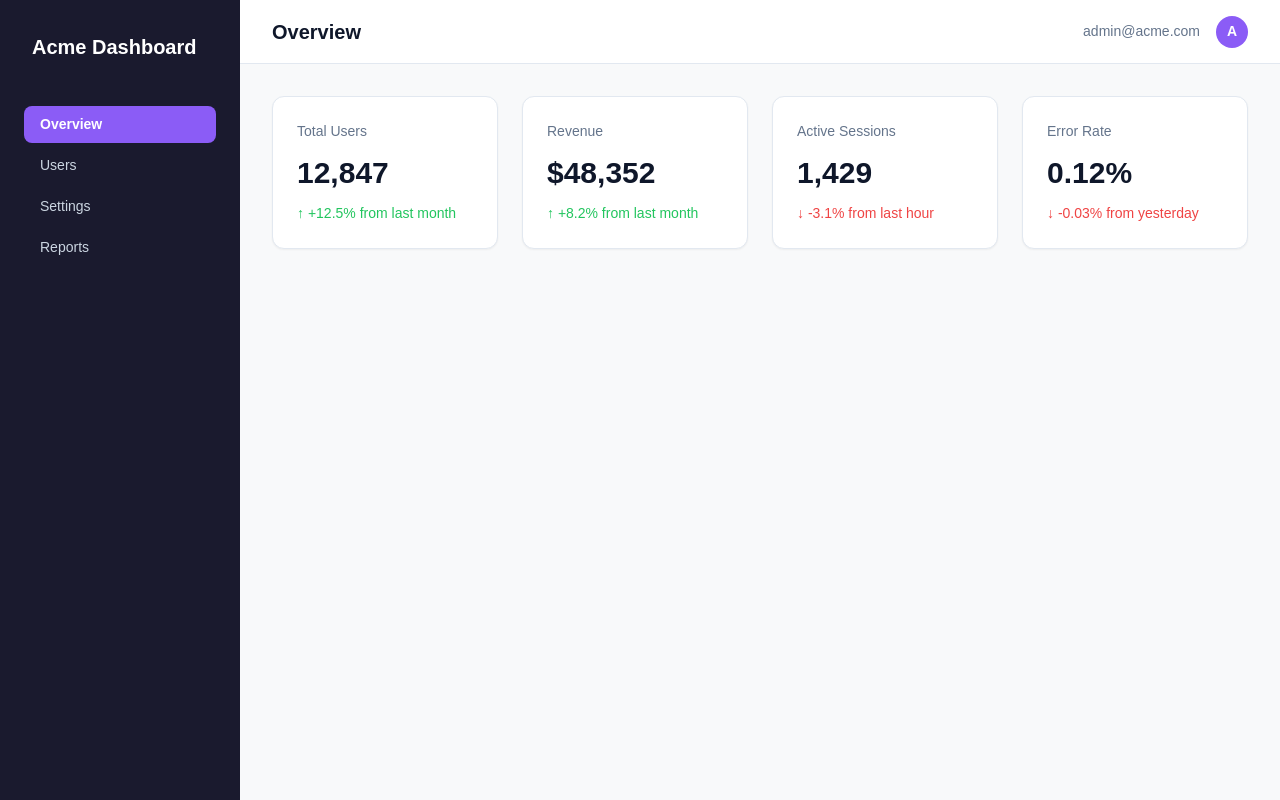
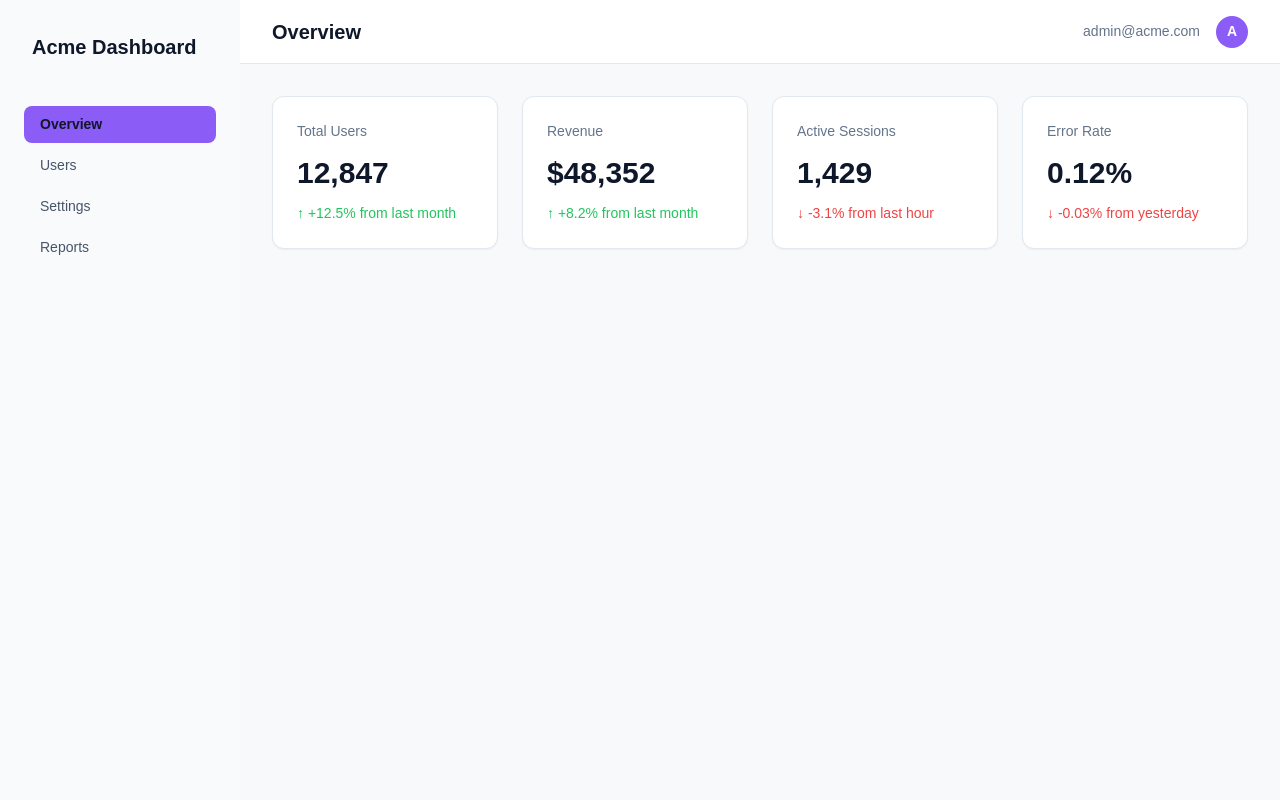
Before and after one commit to dmcphillips13/triaige-sample-app, a Next.js app: page /overview in a window 1280 px wide. Built offline with nearby package versions, Linux system fonts and the light colour scheme.

Commit message:
Redesign sidebar from dark to light theme

```diff
--- a/src/app/globals.css
+++ b/src/app/globals.css
@@ -4,7 +4,7 @@
   /* Colors */
   --color-bg-primary: #ffffff;
   --color-bg-secondary: #f8f9fa;
-  --color-bg-sidebar: #1a1a2e;
+  --color-bg-sidebar: #f8fafc;
   --color-bg-header: #ffffff;
   --color-bg-card: #ffffff;
   --color-bg-input: #ffffff;
@@ -12,8 +12,8 @@
 
   --color-text-primary: #0f172a;
   --color-text-secondary: #64748b;
-  --color-text-sidebar: #cbd5e1;
-  --color-text-sidebar-active: #ffffff;
+  --color-text-sidebar: #475569;
+  --color-text-sidebar-active: #0f172a;
   --color-text-header: #0f172a;
 
   --color-border: #e2e8f0;
```
